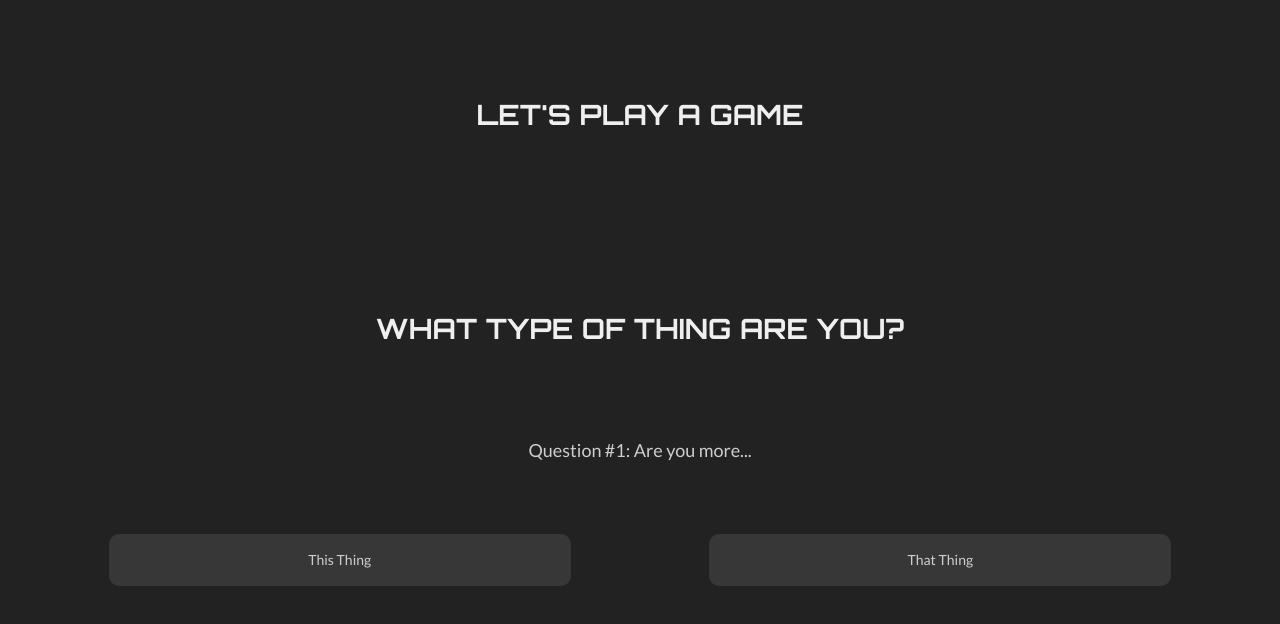
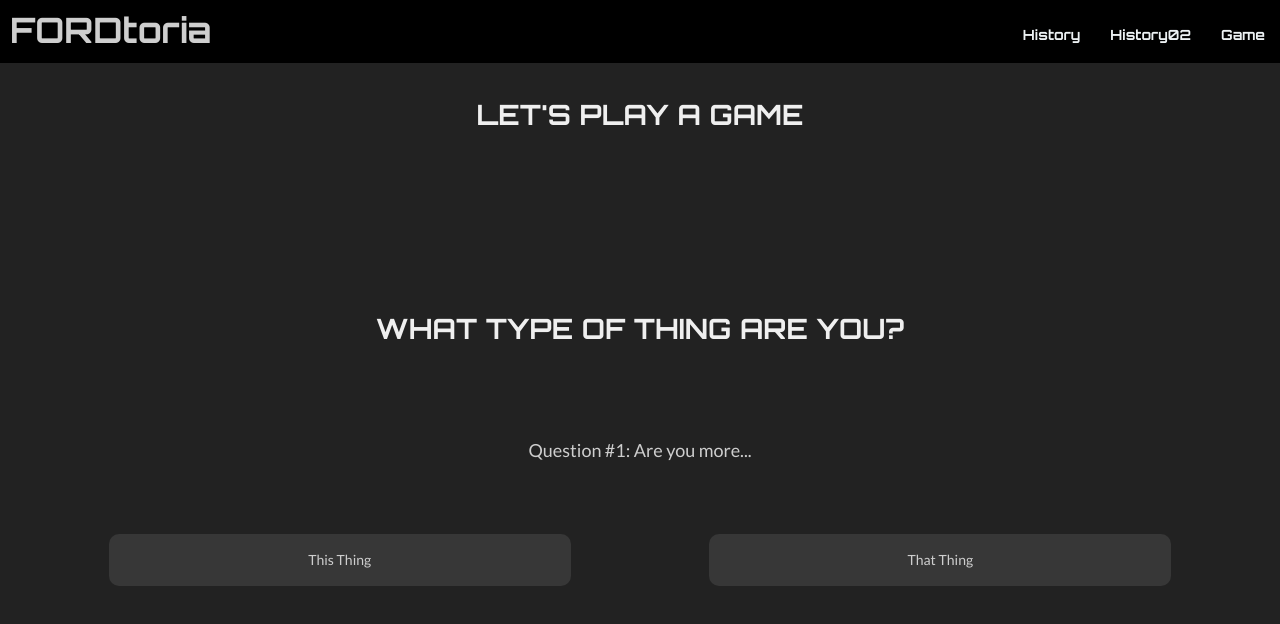
Before and after one commit to MahaMSD/MahaDafterdar_DiscussionWeek14, a website: page app/game.html in a window 1280 px wide. Drawn offline with nearby package versions, Linux system fonts and the light colour scheme; files that its build step writes are made by us from their sources.

Commit message:
minor add in game

```diff
--- a/app/game.html
+++ b/app/game.html
@@ -43,6 +43,30 @@
     <!--[if IE]>
       <p class="browserupgrade">You are using an <strong>outdated</strong> browser. Please <a href="http://browsehappy.com/">upgrade your browser</a> to improve your experience.</p>
     <![endif]-->
+
+    <!-- navigation -->
+    <!-- navigation fixed on top -->
+    <nav class="navbar navbar-default navbar-fixed-top">
+      <div class="container-fluid">
+        <!-- Brand and toggle get grouped for better mobile display -->
+        <div class="navbar-header">
+          <button type="button" class="navbar-toggle collapsed" data-toggle="collapse" data-target="#bs-example-navbar-collapse-1" aria-expanded="false">
+            <i class="fa fa-bars" aria-hidden="true"></i>
+          </button>
+          <a class="navbar-brand" href="index.html" id="logo">FORDtoria</a>
+        </div>
+
+        <!-- Collect the nav links, forms, and other content for toggling -->
+        <div class="collapse navbar-collapse" id="bs-example-navbar-collapse-1">
+          <ul class="nav navbar-nav navbar-right">
+            <li><a href="history.html">History</a></li>
+            <li><a href="history02.html">History02</a></li>
+            <li><a href="game.html">Game</a></li>
+          </ul>
+
+        </div><!-- /.navbar-collapse -->
+      </div><!-- /.container-fluid -->
+    </nav>
 
     <!-- content -->
   <div id="gamecontent">
```
